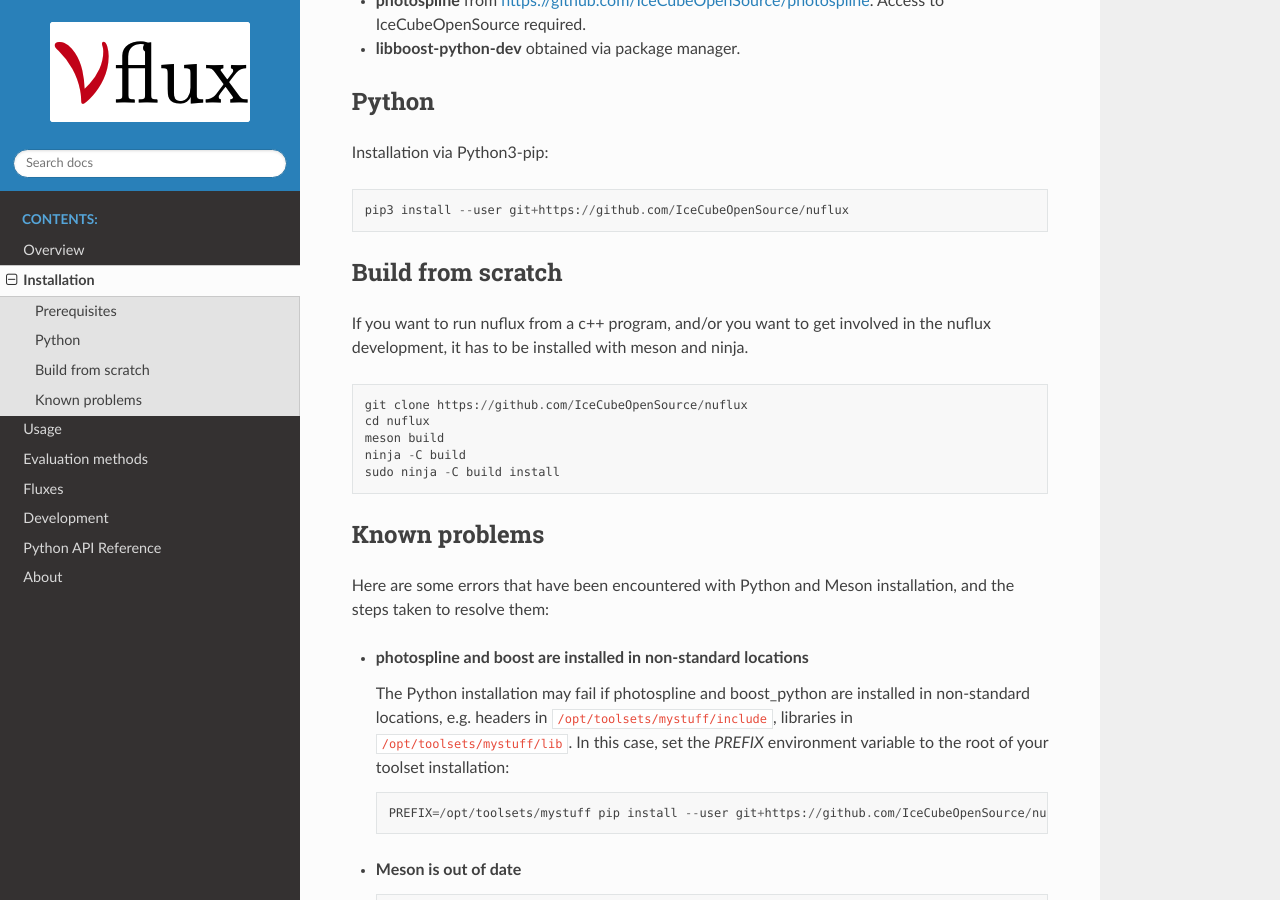
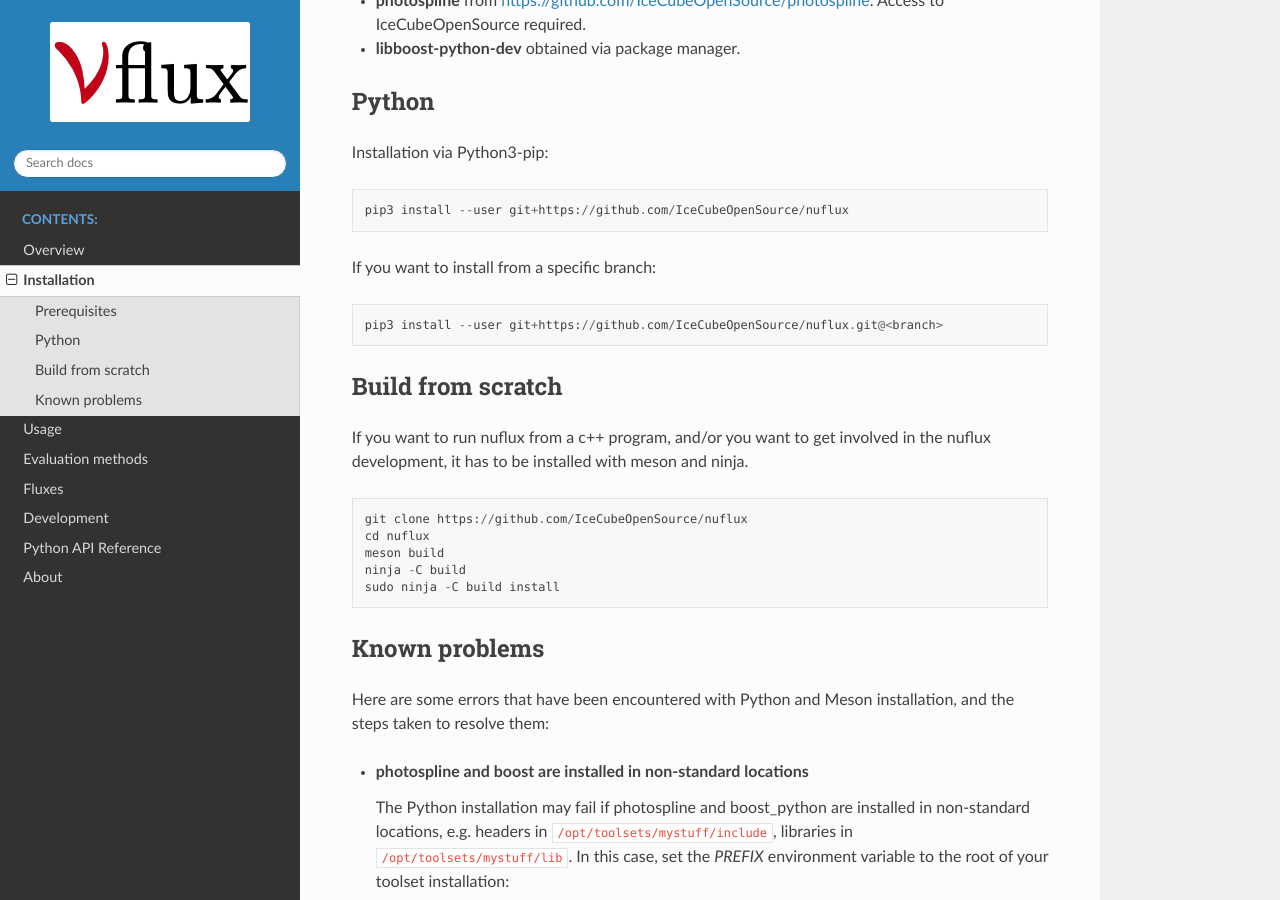
Before and after one commit to icecube/nuflux, a Sphinx documentation site: the page built from docs/installation.rst, in a window 1280 px wide and 900 px high, scrolled down 419 px. Built offline with Sphinx 7.4.7 and the Read the Docs theme 2.0.0, drawn with Linux system fonts in a browser that asks for light colours.

Commit message:
add instructions for Python branch installation

```diff
--- a/docs/installation.rst
+++ b/docs/installation.rst
@@ -21,12 +21,13 @@ Python
 ------
 .. _Python:
 
-Installation via Python3-pip:
-
-::
+Installation via Python3-pip::
 
    pip3 install --user git+https://github.com/IceCubeOpenSource/nuflux
 
+If you want to install from a specific branch::
+
+   pip3 install --user git+https://github.com/IceCubeOpenSource/nuflux.git@<branch>
 
 Build from scratch
 ---------------------
```
